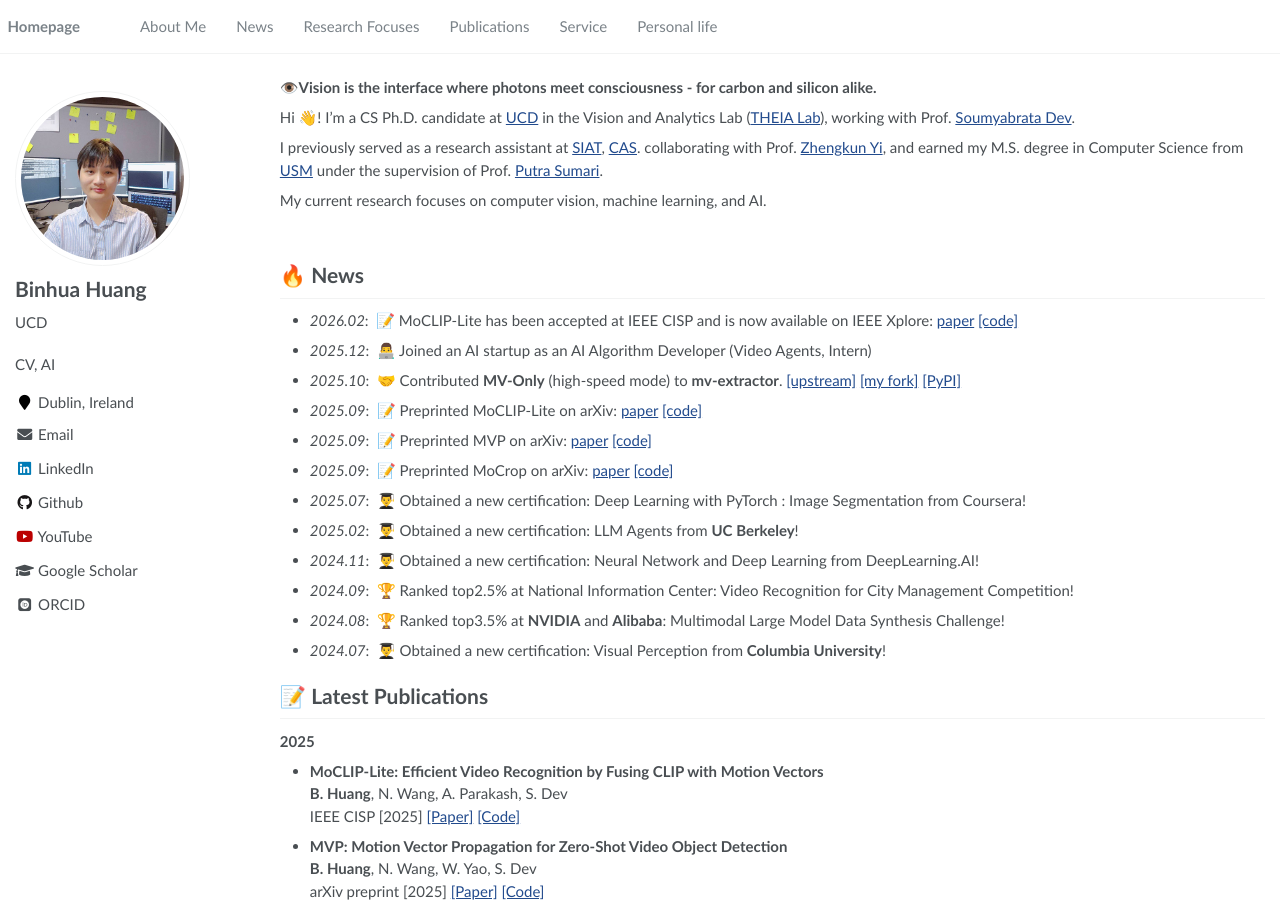
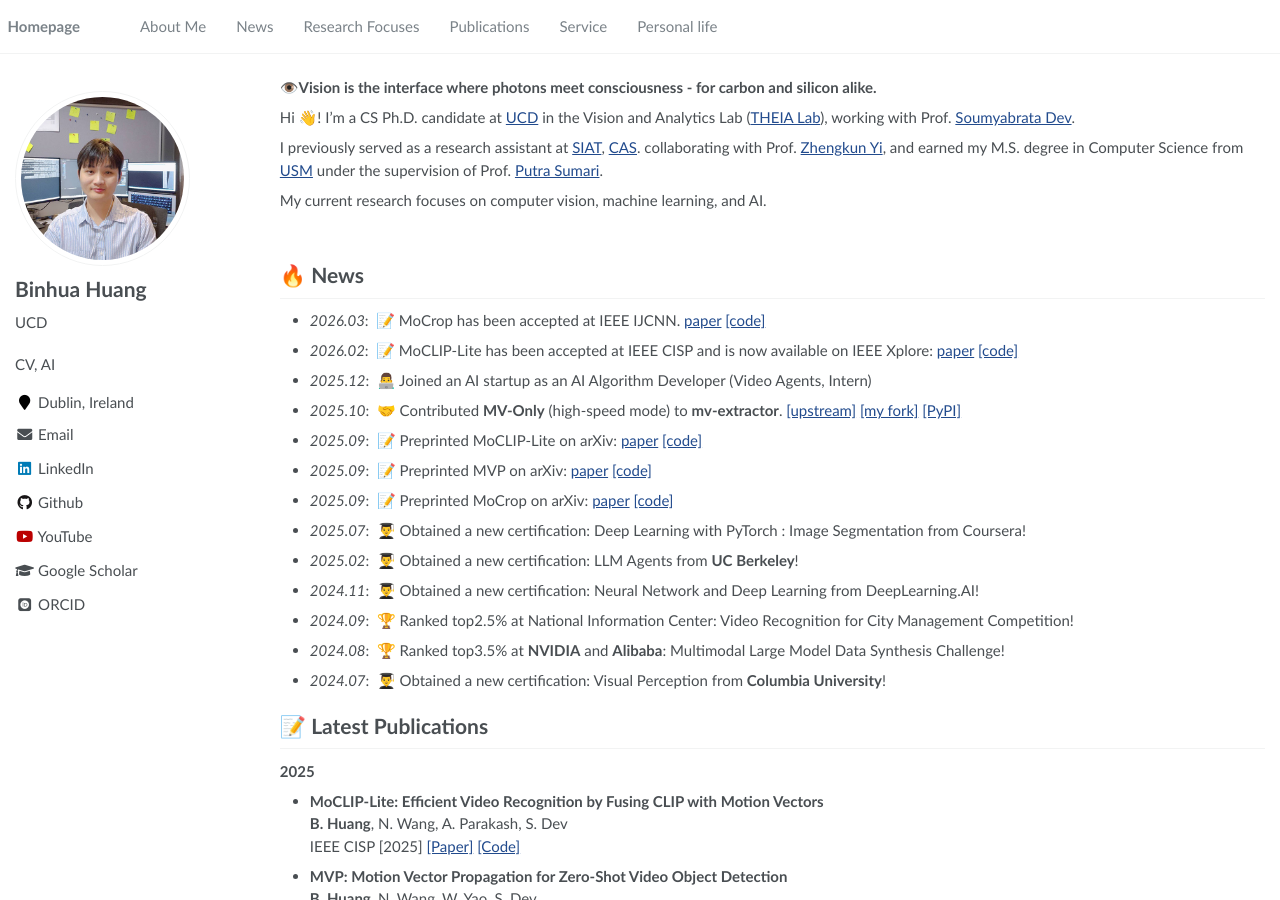
Before and after one commit to microa/microa.github.io, a Jekyll site: the page built from _pages/about.md, in a window 1280 px wide and 900 px high. Built offline with Jekyll 4.4.1, drawn with Linux system fonts in a browser that asks for light colours; some web fonts are replaced.

Commit message:
Add recent news updates to about page

```diff
--- a/_pages/about.md
+++ b/_pages/about.md
@@ -35,6 +35,7 @@ My current research focuses on computer vision, machine learning, and AI.
 
 
 # 🔥 News
+- *2026.03*: &nbsp;📝 MoCrop has been accepted at IEEE IJCNN. [paper](https://arxiv.org/abs/2509.18473) [[code]](https://github.com/microa/MoCrop)
 - *2026.02*: &nbsp;📝 MoCLIP-Lite has been accepted at IEEE CISP and is now available on IEEE Xplore: [paper](https://ieeexplore.ieee.org/abstract/document/11259157) [[code]](https://github.com/microa/MoCLIP-Lite)
 - *2025.12*: &nbsp;👨‍💻 Joined an AI startup as an AI Algorithm Developer (Video Agents, Intern)
 - *2025.10*: &nbsp;🤝 Contributed **MV-Only** (high-speed mode) to **mv-extractor**. [[upstream]](https://github.com/LukasBommes/mv-extractor) [[my fork]](https://github.com/microa/hs-mv-extractor) [[PyPI]](https://pypi.org/project/motion-vector-extractor/)
```
